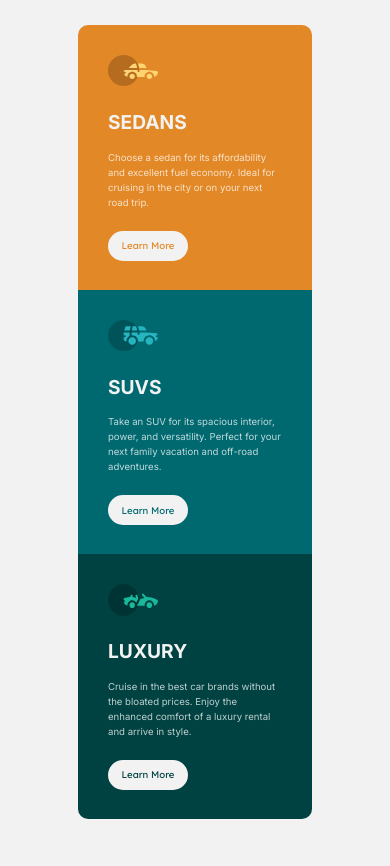
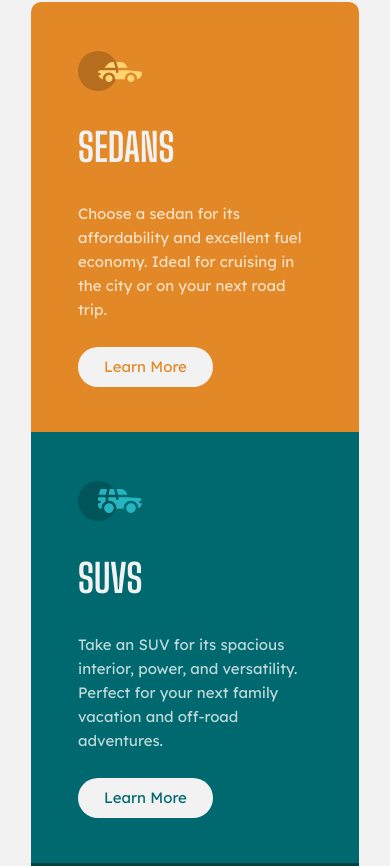
Before and after one commit to Lenigo85/3-column-preview-card-component, a plain HTML site: page index.html in a window 390 px wide. Shown: the top 866 px of the page. Before the commit the page ends 844 px from the top, so only its background shows below. Drawn offline with Linux system fonts and the light colour scheme.

Commit message:
Dimensiones ajustadas al diseño original

```diff
--- a/index.html
+++ b/index.html
@@ -7,10 +7,7 @@
   <link rel="stylesheet" href="normalize.css">
   <link rel="preconnect" href="https://fonts.googleapis.com">
   <link rel="preconnect" href="https://fonts.gstatic.com" crossorigin>
-  <link href="https://fonts.googleapis.com/css2?family=Inter:wght@400;700&family=Lexend+Deca&display=swap" rel="stylesheet">
-  <link rel="preconnect" href="https://fonts.googleapis.com">
-  <link rel="preconnect" href="https://fonts.gstatic.com" crossorigin>
-  <link href="https://fonts.googleapis.com/css2?family=Inter:wght@700&display=swap" rel="stylesheet">
+  <link href="https://fonts.googleapis.com/css2?family=Big+Shoulders+Display:wght@700&family=Lexend+Deca&display=swap" rel="stylesheet">
 
   <link rel="icon" type="image/png" sizes="32x32" href="./images/favicon-32x32.png">
 
@@ -26,32 +23,32 @@
 
   <main class="background">
     <div class="cars">
-        <div class="car" id="sedans">
+        <div class="car sedans">
           <img src="./images/icon-sedans.svg" alt="sedans">
-          <h1>Sedans</h1>
+          <h1 class="title">Sedans</h1>
           <p>Choose a sedan for its affordability and excellent fuel economy. Ideal for cruising in the city
             or on your next road trip.</p>
-            <div class="button">
+            <div class="button-container">
               <a href="#">Learn More</a>
             </div>
         </div>
 
-        <div class="car" id="suvs">
+        <div class="car suvs">
           <img src="./images/icon-suvs.svg" alt="suvs">
-          <h1>SUVs</h1>
+          <h1 class="title">SUVs</h1>
           <p>Take an SUV for its spacious interior, power, and versatility. Perfect for your next family vacation
             and off-road adventures.</p>
-            <div class="button">
+            <div class="button-container">
               <a href="#">Learn More</a>
             </div>
         </div>
 
-        <div class="car" id="luxury">
+        <div class="car luxury">
           <img src="./images/icon-luxury.svg" alt="luxury">
-          <h1>Luxury</h1>
+          <h1 class="title">Luxury</h1>
           <p>Cruise in the best car brands without the bloated prices. Enjoy the enhanced comfort of a luxury
             rental and arrive in style.</p>
-            <div class="button">
+            <div class="button-container">
               <a href="#">Learn More</a>
             </div>
         </div>
--- a/style.css
+++ b/style.css
@@ -9,77 +9,93 @@
 
 /*
 FUENTES A UTILIZAR
-font-family: 'Inter', sans-serif;
+font-family: 'Big Shoulders Display', cursive;
 font-family: 'Lexend Deca', sans-serif;
 */
 
 body {
     font-size: 15px;
+    font-family: 'Lexend Deca', sans-serif;
     background-color: var(--very-light-gray);
 }
 
 .background {
-    width: 100%;
     height: 100vh;
+    width: 100vw;
+    max-width: 1440px;
+    display: flex;
+    justify-content: center;
+    align-items: center;
     /*
-    background-image: url(design/desktop-design.jpg);
+    background-image: url(design/);
     background-repeat: no-repeat;
     background-position: center;
     */
-    display: flex;
-    flex-direction: row;
-    justify-content: center;
-    align-items: center;
 }
 
 .cars {
-    width: calc(100vw - 40%);
-    min-height: 500px;
+    width: 920px;
+    max-width: calc(100vw - 10%);
+    max-height: calc(100vh - 1px);
     border-radius: 10px;
     display: flex;
-    justify-content: space-between;
+    position: relative;
+    top: 20px;
 }
 
 .car {
     position: relative;
-    padding: 50px;
+    padding-top: 49px;
+    padding-left: 47px;
     width: 33.33%;
 }
 
 .car img {
-    padding-bottom: 10%;
+    padding-bottom: 2%;
 }
 
-h1 {
+.title {
+    font-size: 2.6em;
+    font-family: 'Big Shoulders Display', cursive;
     text-transform: uppercase;
     color: var(--very-light-gray);
-    font-family: 'Inter', sans-serif;
-    padding-bottom: 5%;
+    padding-bottom: 2%;
 }
 
 p {
     color: var(--transparent-white);
-    font-family: 'Inter', sans-serif;
-    line-height: 25px;
+    line-height: 24px;
+    margin-right: 20%;
 }
 
-.button {
+.button-container {
     height: 130px;
 }
 
 .car a {
-    width: 150px;
+    width: 148px;
     height: 50px;
     border-radius: 50px;
     background-color: var(--very-light-gray);
-    font-family: 'Lexend Deca', sans-serif;
     text-decoration: none;
     display: flex;
     align-items: center;
     justify-content: center;
     margin-top: 40%;
     position: absolute;
-    bottom: 50px;
+    bottom: 45px;
+}
+
+.sedans a {
+    color: var(--bright-orange);
+}
+
+.suvs a {
+    color: var(--dark-cyan);
+}
+
+.luxury a {
+    color: var(--very-dark-cyan);
 }
 
 .car a:hover {
@@ -88,35 +104,33 @@ p {
     color: hsl(0, 0%, 95%);
 }
 
-#sedans {
+.sedans {
     background-color: var(--bright-orange);
     border-bottom-left-radius: 10px;
     border-top-left-radius: 10px;
 }
 
-#suvs {
+.suvs {
     background-color: var(--dark-cyan);
 }
 
-#luxury {
+.luxury {
     background-color: var(--very-dark-cyan);
     border-bottom-right-radius: 10px;
     border-top-right-radius: 10px;
 }
 
-#sedans a {
+.sedans a {
     color: var(--bright-orange);
 }
 
-#suvs a {
+.suvs a {
     color: var(--dark-cyan);
 }
 
-#luxury a {
+.luxury a {
     color: var(--very-dark-cyan);
 }
-
-/*FLEX DIRECTION: ROW*/
 
 @media screen and (max-width: 1200px) {
     .car a {
@@ -125,99 +139,36 @@ p {
     }
 }
 
-@media screen and (max-width: 1100px) {
-    .car {
-        padding: 50px 30px 50px;
-    }
+@media screen and (max-width: 771px) {
 
-    .car img {
-        width: 50px;
-    }
-
-    .car a {
-        width: 120px;
-        height: 40px;
-    }
-}
-
-@media screen and (max-width: 850px) {
-
-    body {
-        font-size: .7em;
-    }
-
-    .car {
-        padding: 50px 20px 20px;
-        max-height: 480px;
-    }
-
-    .car p {
-        line-height: 1.9em;
-    }
-
-    .car a {
-        width: 90px;
-        height: 35px;
-    }
-}
-
-
-/*FLEX DIRECTION: COLUMN*/
-
-@media screen and (max-width: 600px) {
-
-    body {
-        font-size: 12px;
+    .background {
+        display: flex;
+        justify-content: center;
     }
 
     .cars {
         flex-direction: column;
-        font-size: .8em;
+        top: 1px;
+        width: 328px;
     }
 
     .car {
         width: 100%;
-        padding: 30px;
     }
 
-    .car img {
-        padding-bottom: 10px;
-    }
-
-    .car h1 {
-        font-size: 200%;
-        padding-bottom: 2%;
-    }
-
-    .car p {
-        color: var(--transparent-white);
-        font-family: 'Inter', sans-serif;
-        line-height: 15px;
-        padding-bottom: 0;
-    }
-
-    .button {
-        height: 50px;
-    }
-
-    .car a {
-        display: flex;
-        align-items: center;
-        width: 80px;
-        height: 30px;
-        bottom: 2.5em;
-        margin-bottom: 5px;
-    }
-
-    #sedans {
+    .sedans {
         border-top-right-radius: 10px;
         border-top-left-radius: 10px;
         border-bottom-left-radius: 0;
     }
 
-    #luxury {
+    .luxury {
         border-top-right-radius: 0;
         border-bottom-right-radius: 10px;
         border-bottom-left-radius: 10px;
     }
+
+    .button-container {
+        height: 110px;
+    }
 }
```
